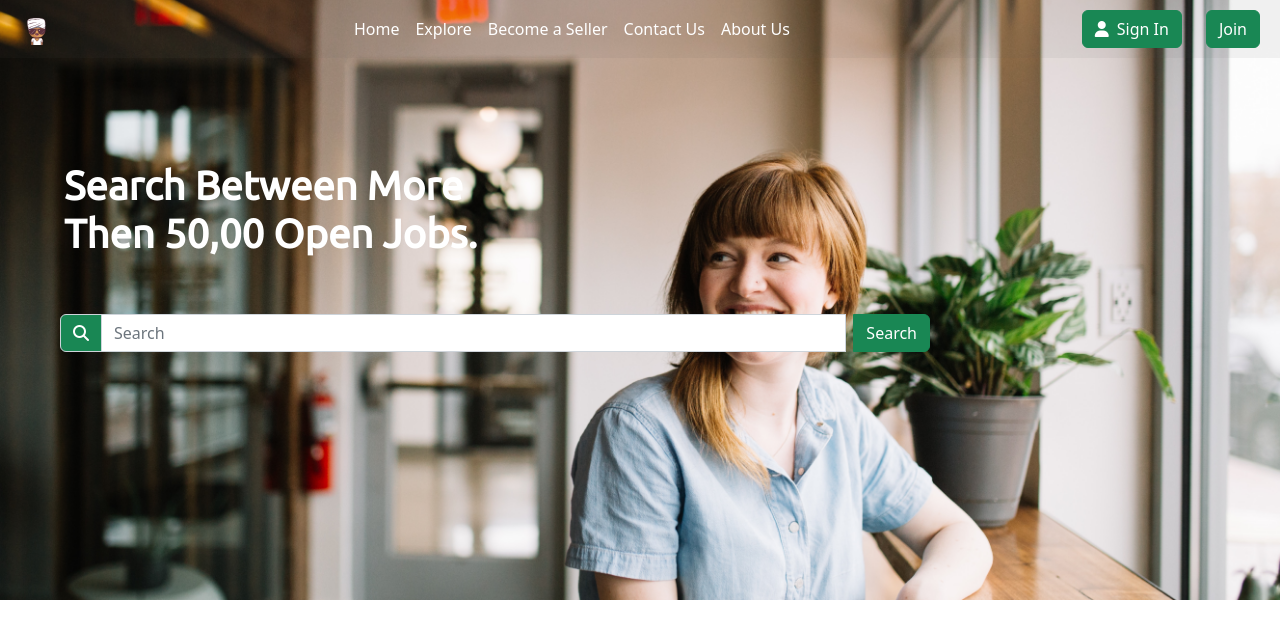
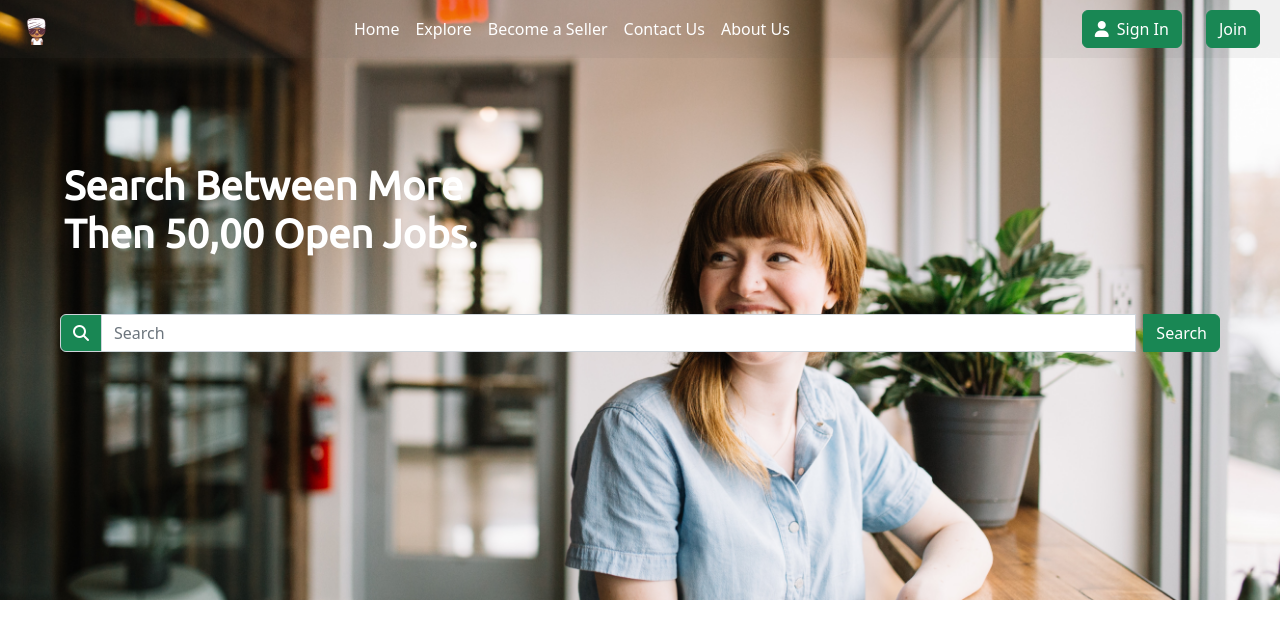
Before and after one commit to Devsantoshkumar/LocalJobConnect, a PHP site: page /localjobconnect/ in a window 1280 px wide. Shown: the top 639 px of the page. Run offline with PHP 8.4, Linux system fonts and the light colour scheme.

Commit message:
adding break point on search bar

```diff
--- a/private/view/home.view.php
+++ b/private/view/home.view.php
@@ -20,7 +20,7 @@ $this->view("includes/navbar");
         <h1 class="text-white fw-bold mx-3">Search Between More <br> Then 50,00 Open Jobs.</h1>
     </div>
     <div class="container-fluid">
-        <form class="d-flex input-group w-75">
+        <form class="d-flex input-group w-sm-75 w-100">
             <span class="input-group-text bg-success" id="basic-addon1"><i
                     class="fa-solid fa-magnifying-glass text-white"></i></span>
             <input class="form-control me-2" type="search" class="" placeholder="Search" aria-label="Search">
```
